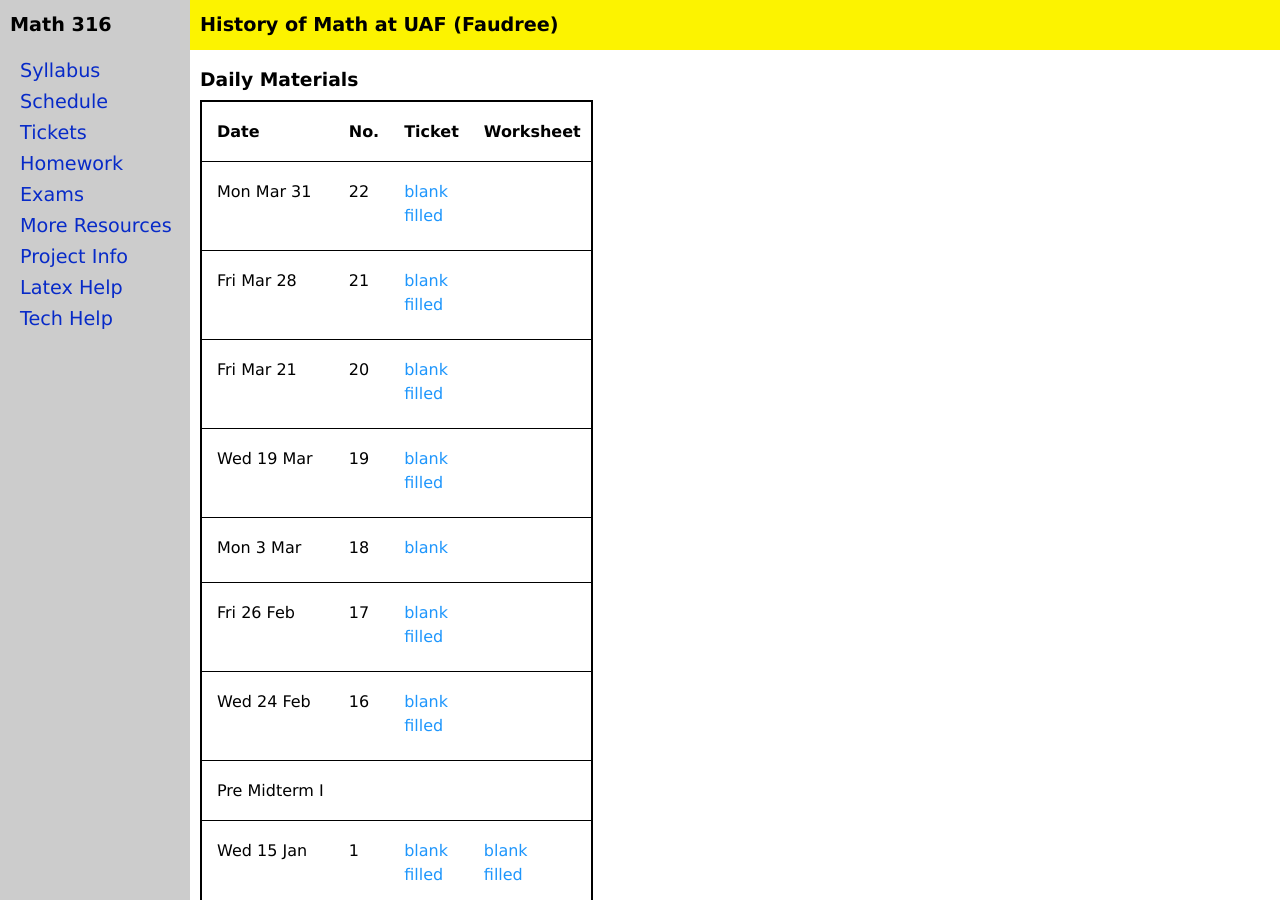
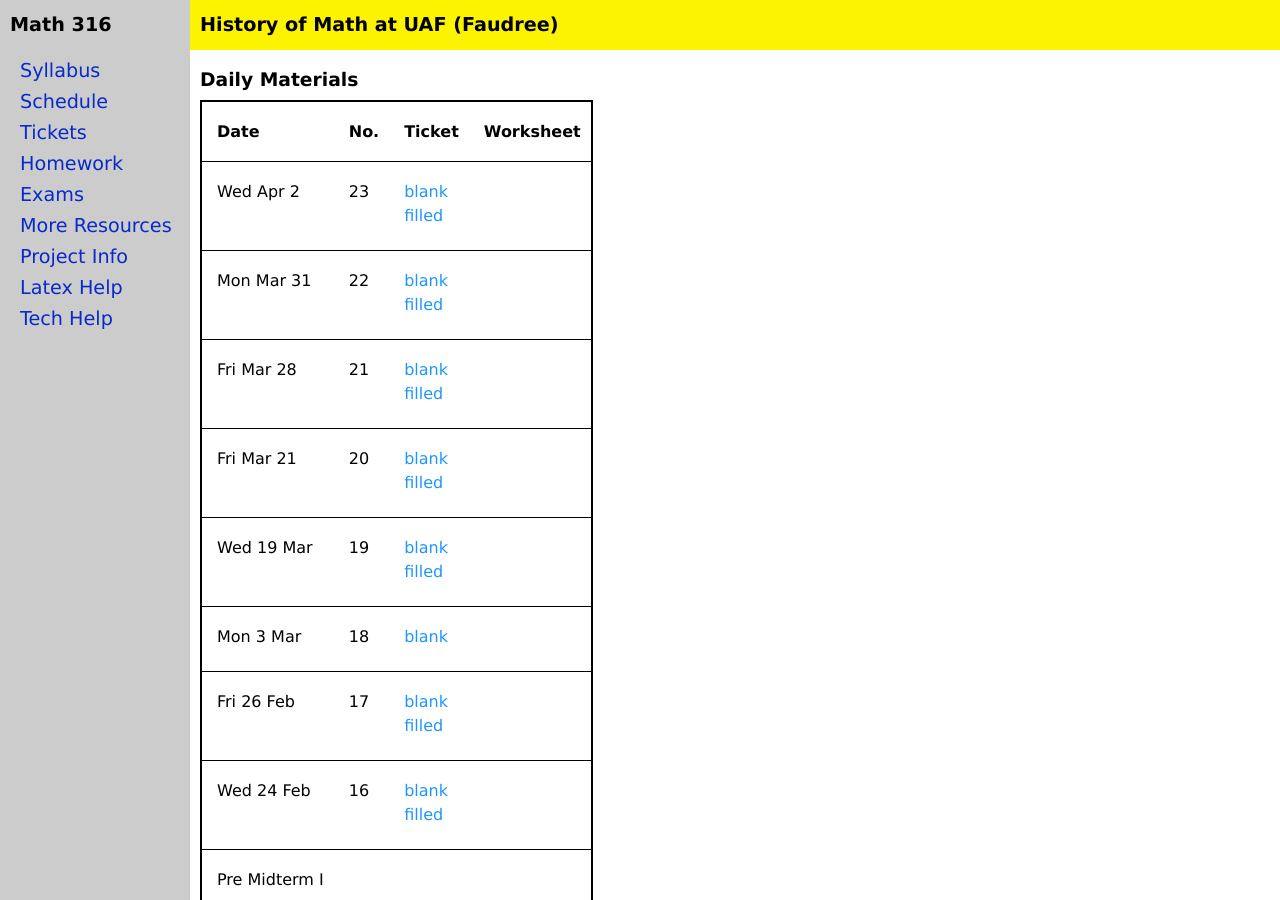
Before and after one commit to jrfaudree/HOM, a Jekyll site: the page built from tickets.md, in a window 1280 px wide and 900 px high. Built offline with Jekyll 4.4.1, drawn with Linux system fonts in a browser that asks for light colours.

Commit message:
Update ticket_s2025.yml

```diff
--- a/_data/ticket_s2025.yml
+++ b/_data/ticket_s2025.yml
@@ -1,3 +1,7 @@
+- day: Wed Apr 2
+  number: "23"
+  ticket: https://jrfaudree.github.io/HOM/assets/tickets/t22.pdf
+  tfilled: https://jrfaudree.github.io/HOM/assets/tickets/t22s.pdf
 - day: Mon Mar 31
   number: "22"
   ticket: https://jrfaudree.github.io/HOM/assets/tickets/t22.pdf
```
